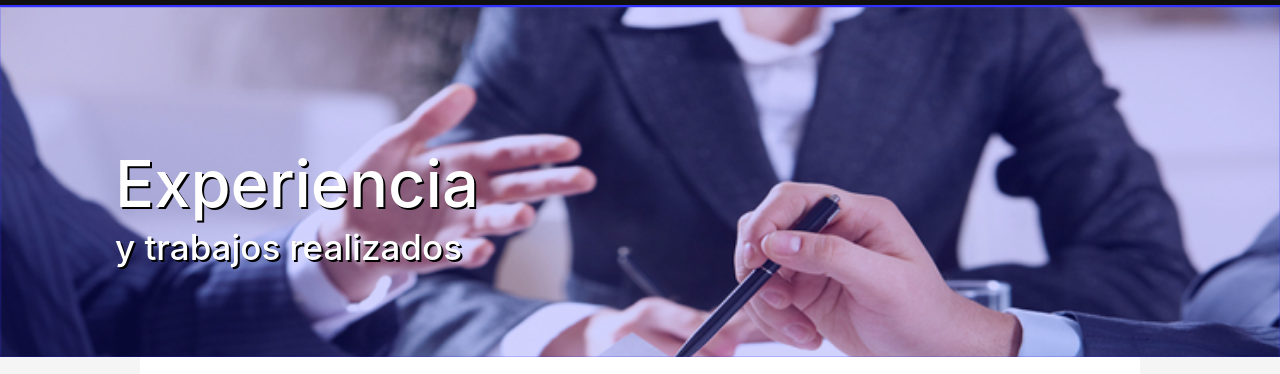
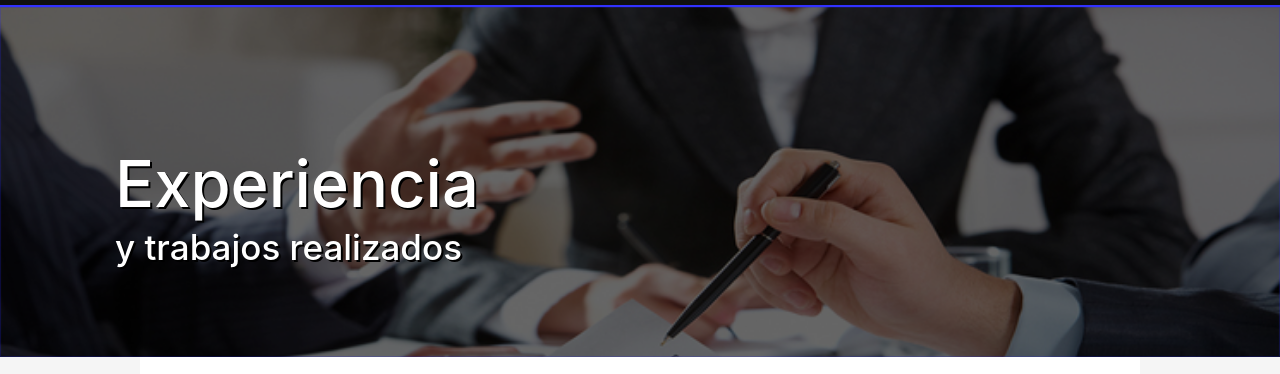
Before and after one commit to edgardoburgos94/B-P, a plain HTML site: page experiencia.html in a window 1280 px wide. Shown: the part 94-468 px from the top of the page. Drawn offline with nearby package versions, Linux system fonts and the light colour scheme.

Commit message:
Change background color of experience

```diff
--- a/styles/exp-styles.css
+++ b/styles/exp-styles.css
@@ -4,12 +4,13 @@
   height: 350px;
   background-image: url("../imagenes/Business-job.jpg");
   background-repeat: no-repeat;
+  background-position: center 10%;
   background-size: cover;
 }
 .cover{
   width: 100%;
   height: 100%;
-  background-color: rgba(30,30,255, 0.2);
+  background-color: rgba(0,0,0,0.6);
   border: 1px solid rgba(30,30,255, 0.2);
 }
 .exp-title{
```
